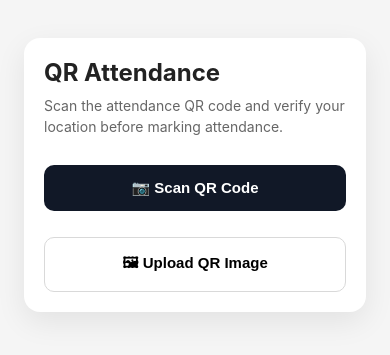
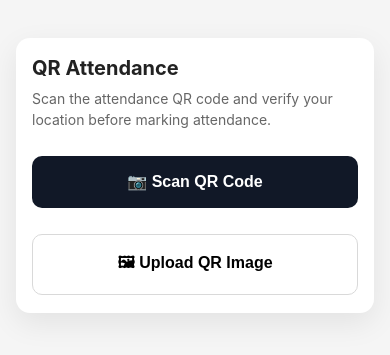
Before and after one commit to atharva-rane/attendance-app, a React (Vite) app: page / in a window 390 px wide. Shown: the part 247-602 px from the top of the page. Built offline with nearby package versions, Linux system fonts and the light colour scheme.

Commit message:
updated camera feature for mobile

```diff
--- a/src/App.jsx
+++ b/src/App.jsx
@@ -171,6 +171,9 @@ export default function App() {
           height: 250,
         },
         rememberLastUsedCamera: true,
+        videoConstraints: {
+          facingMode: { ideal: "environment" },
+        },
         supportedScanTypes:
           mode === "camera"
             ? [Html5QrcodeScanType.SCAN_TYPE_CAMERA]
--- a/src/index.css
+++ b/src/index.css
@@ -4,6 +4,11 @@
 
 * {
   box-sizing: border-box;
+  -webkit-tap-highlight-color: transparent;
+}
+
+html {
+  height: 100%;
 }
 
 body {
@@ -12,14 +17,21 @@ body {
     Roboto, Helvetica, Arial, sans-serif;
   background: #f5f5f5;
   color: #222;
+  overscroll-behavior-y: contain;
+  -webkit-text-size-adjust: 100%;
 }
 
 .page {
   min-height: 100vh;
+  min-height: 100dvh;
   display: flex;
   justify-content: center;
   align-items: center;
-  padding: 24px;
+  padding: 20px 16px;
+  padding-top: max(20px, env(safe-area-inset-top));
+  padding-bottom: max(20px, env(safe-area-inset-bottom));
+  padding-left: max(16px, env(safe-area-inset-left));
+  padding-right: max(16px, env(safe-area-inset-right));
 }
 
 /* ===========================
@@ -31,13 +43,13 @@ body {
   max-width: 430px;
   background: white;
   border-radius: 16px;
-  padding: 24px;
+  padding: 22px 18px;
   box-shadow: 0 10px 30px rgba(0,0,0,.08);
 }
 
 .header h1 {
   margin: 0;
-  font-size: 24px;
+  font-size: 22px;
 }
 
 .subtitle {
@@ -56,11 +68,19 @@ body {
   width: 100%;
   border: none;
   border-radius: 10px;
-  padding: 14px;
-  font-size: 15px;
+  padding: 16px 14px;
+  min-height: 52px;
+  font-size: 16px;
   font-weight: 600;
   cursor: pointer;
-  transition: .25s;
+  transition: .15s;
+  -webkit-user-select: none;
+  user-select: none;
+  touch-action: manipulation;
+  display: flex;
+  align-items: center;
+  justify-content: center;
+  gap: 8px;
 }
 
 .primary-btn {
@@ -68,8 +88,9 @@ body {
   color: white;
 }
 
-.primary-btn:hover {
+.primary-btn:active {
   background: #000;
+  transform: scale(0.98);
 }
 
 .secondary-btn {
@@ -78,13 +99,15 @@ body {
   border: 1px solid #d9d9d9;
 }
 
-.secondary-btn:hover {
-  background: #f6f6f6;
+.secondary-btn:active {
+  background: #f0f0f0;
+  transform: scale(0.98);
 }
 
 .primary-btn:disabled {
   opacity: .6;
   cursor: not-allowed;
+  transform: none;
 }
 
 /* ===========================
@@ -95,7 +118,7 @@ body {
   display: flex;
   flex-direction: column;
   gap: 14px;
-  margin-top: 28px;
+  margin-top: 26px;
 }
 
 /* ===========================
@@ -105,15 +128,14 @@ body {
 .scanner-box {
   width: 100%;
   max-width: 320px;
-  height: 320px;
-  margin: 24px auto;
+  aspect-ratio: 1 / 1;
+  height: auto;
+  margin: 22px auto;
   border-radius: 14px;
   overflow: hidden;
   border: 2px solid #d9d9d9;
   background: #fafafa;
 }
-
-/* Scanner container */
 
 #qr-reader {
   width: 100%;
@@ -121,15 +143,11 @@ body {
   border: none !important;
 }
 
-/* Camera video */
-
 #qr-reader video {
   width: 100% !important;
   height: 100% !important;
   object-fit: cover;
 }
-
-/* Hide borders injected by library */
 
 #qr-reader,
 #qr-reader * {
@@ -137,13 +155,9 @@ body {
   box-shadow: none !important;
 }
 
-/* Hide "Scan an Image File" / "Scan using camera" switch */
-
 #qr-reader__dashboard_section_swaplink {
   display: none !important;
 }
-
-/* Hide extra text */
 
 #qr-reader__status_span {
   display: none !important;
@@ -153,17 +167,21 @@ body {
   display: none !important;
 }
 
-/* Remove dashboard spacing */
-
 #qr-reader__dashboard {
-  padding-top: 8px !important;
+  padding: 8px 4px !important;
 }
 
-/* Upload Button */
+#qr-reader__camera_permission_button,
+#qr-reader__camera_selection {
+  min-height: 44px !important;
+  font-size: 15px !important;
+  padding: 10px !important;
+}
 
 #qr-reader input[type=file] {
   width: 100%;
-  margin-top: 18px;
+  margin-top: 16px;
+  font-size: 14px;
 }
 
 /* ===========================
@@ -174,8 +192,8 @@ body {
   background: #eef7ee;
   border: 1px solid #cfe8cf;
   border-radius: 14px;
-  padding: 18px;
-  margin: 22px 0;
+  padding: 16px;
+  margin: 20px 0;
 }
 
 .label {
@@ -213,20 +231,19 @@ body {
   gap: 12px;
   background: white;
   border-radius: 12px;
-  padding: 10px 12px;
+  padding: 12px;
   border: 1px solid #d9ecd9;
-  box-shadow: 0 1px 2px rgba(0, 0, 0, 0.03);
 }
 
 .qr-field-icon {
-  width: 38px;
-  height: 38px;
+  width: 40px;
+  height: 40px;
   border-radius: 50%;
   background: #e3f3e3;
   display: flex;
   align-items: center;
   justify-content: center;
-  font-size: 17px;
+  font-size: 18px;
   flex-shrink: 0;
 }
 
@@ -256,16 +273,19 @@ body {
 =========================== */
 
 .link-btn {
-  margin-top: 12px;
+  margin-top: 14px;
   border: none;
   background: transparent;
   color: #2563eb;
   cursor: pointer;
-  padding: 0;
+  padding: 8px 0;
+  font-size: 14px;
+  min-height: 36px;
+  touch-action: manipulation;
 }
 
-.link-btn:hover {
-  text-decoration: underline;
+.link-btn:active {
+  opacity: 0.6;
 }
 
 /* ===========================
@@ -276,11 +296,12 @@ body {
   background: #f6f7fb;
   border-radius: 12px;
   padding: 14px;
-  margin-bottom: 18px;
+  margin-bottom: 16px;
 }
 
 .location-info p {
   margin: 6px 0;
+  font-size: 14px;
 }
 
 /* ===========================
@@ -288,7 +309,7 @@ body {
 =========================== */
 
 .success-box {
-  margin-top: 20px;
+  margin-top: 18px;
   background: #eef7ee;
   border: 1px solid #cfe8cf;
   border-radius: 12px;
@@ -305,6 +326,7 @@ body {
 .success-box .detail {
   margin-top: 8px;
   color: #3b6542;
+  font-size: 14px;
 }
 
 /* ===========================
@@ -318,6 +340,7 @@ body {
   border: 2px solid rgba(255,255,255,.35);
   border-top: 2px solid white;
   animation: spin .8s linear infinite;
+  flex-shrink: 0;
 }
 
 @keyframes spin {
@@ -353,20 +376,39 @@ body {
 .modal p {
   margin: 0;
   line-height: 1.6;
+  font-size: 15px;
 }
 
 /* ===========================
-   Mobile
+   Small phones
 =========================== */
 
-@media (max-width:480px){
+@media (max-width: 480px) {
 
-  .card{
-    padding:20px;
+  .card {
+    padding: 18px 16px;
+    border-radius: 14px;
   }
 
-  .scanner-box{
-    height:280px;
+  .header h1 {
+    font-size: 20px;
+  }
+
+  .scanner-box {
+    max-width: 100%;
   }
 
 }
+
+@media (max-width: 360px) {
+
+  .card {
+    padding: 16px 14px;
+  }
+
+  .primary-btn,
+  .secondary-btn {
+    font-size: 15px;
+  }
+
+}
```
